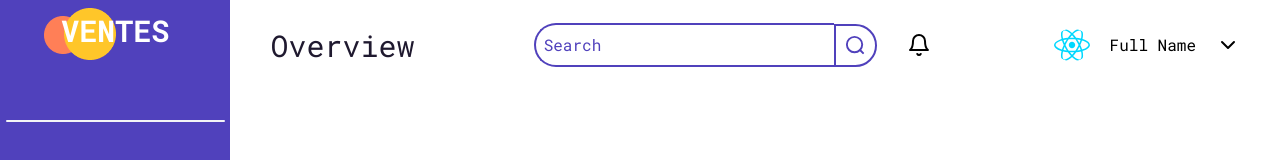
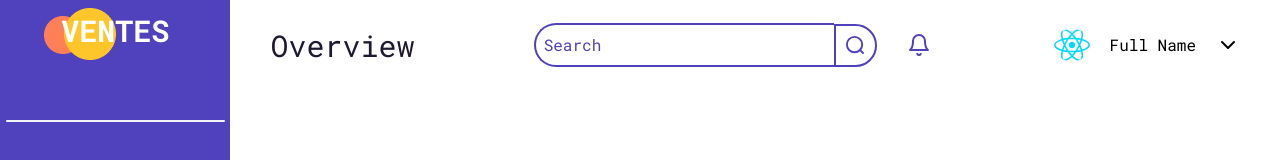
Before and after one commit to anvar-saidov-sh/AdminDashboard, a React (Vite) app: page / in a window 1280 px wide. Shown: the top 160 px of the page. Built offline with nearby package versions, Linux system fonts and the light colour scheme; the HTML template or start-up script is replaced by a standard one.

Commit message:
Styling bell

```diff
--- a/src/components/Navbar.tsx
+++ b/src/components/Navbar.tsx
@@ -13,7 +13,7 @@ function Navbar() {
             <input type="text" placeholder="Search" className="border-[#5041BC] border-[2px]  rounded-l-full border-r-0 p-2 outline-none w-[300px] placeholder:text-[#5041bc]" />
             <Search className="size-[43px] p-2 text-[#5041bc] border-[#5041BC] border-[2px] rounded-r-full border-l-1" />
           </div>
-          <Bell />
+          <Bell className="text-[#5041bc]"/>
         </div>
         <div className="flex items-center gap-5">
           <img src={reactsvg} alt="" className="rounded-full " />
```
